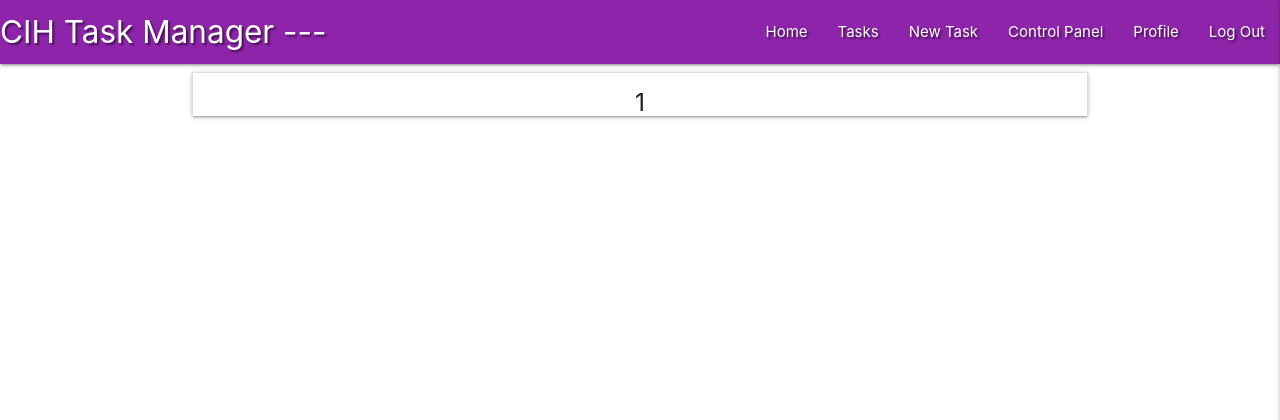
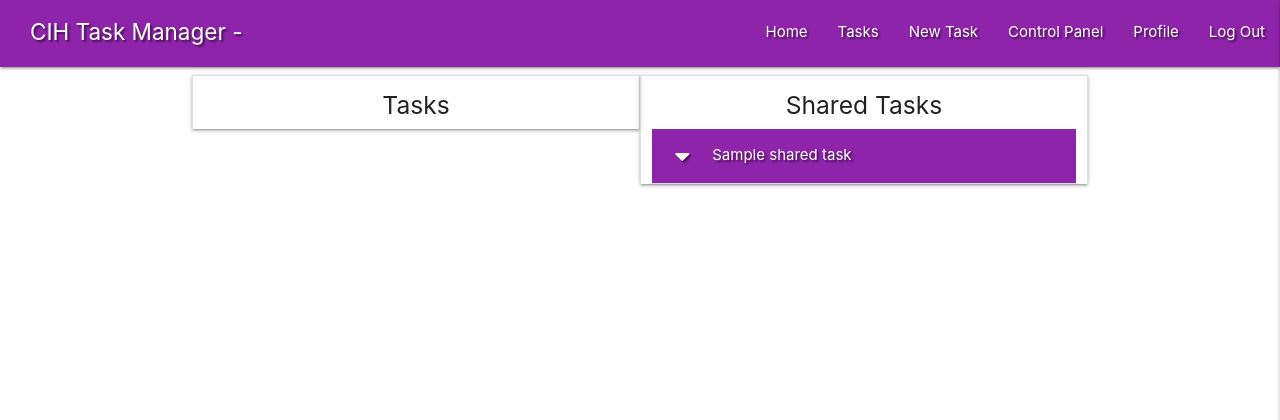
Before and after one commit to nsum/ms3-hotel-task-manager, a Flask app: template templates/tasks.html in a window 1280 px wide. Shown: the top 420 px of the page. Run offline with Flask 2, Linux system fonts and the light colour scheme; the visitor is signed in with stand-in values (Sample User, id 1); the template is opened without the code that fills it: most values are stand-ins (such as "Sample title", 1, 10 or a date in 2020); some libraries are stand-ins or nearby versions.

Commit message:
Add shared tasks accordion to tasks

```diff
--- a/app.py
+++ b/app.py
@@ -32,8 +32,11 @@ def home():
 
 @app.route("/tasks")
 def tasks():
-    tasks = mongo.db.department_tasks.find()
-    return render_template("tasks.html", tasks=tasks)
+    shared_tasks = mongo.db.shared_tasks.find()
+    department_tasks = mongo.db.department_tasks.find()
+    return render_template(
+        "tasks.html", department_tasks=department_tasks,
+        shared_tasks=shared_tasks)
 
 
 @app.route("/login", methods=["GET", "POST"])
--- a/static/css/style.css
+++ b/static/css/style.css
@@ -8,3 +8,8 @@
 .text-shadow {
     text-shadow: 2px 2px 2px rgba(0, 0, 0, 0.5);
 }
+
+.logo {
+    font-size: 1.5rem;
+    padding-left: 2rem;
+}
--- a/templates/base.html
+++ b/templates/base.html
@@ -20,7 +20,12 @@
         <nav class="nav-extended text-shadow purple darken-1">
             <!-- top navbar -->
             <div class="nav-wrapper">
-                <a href="#!" class="brand-logo">CIH Task Manager --- {{ session.department.capitalize() }}</a>
+                <a href="#!" class="logo">
+                    CIH Task Manager
+                    {% if session.department %}
+                        - {{ session.department.capitalize() }}
+                    {% endif %}
+                </a>
                 <a href="#" data-target="mobile-demo" class="sidenav-trigger right"><i class="fas fa-bars"></i></a>
                 <ul class="right hide-on-med-and-down">
                     <li><a href="{{ url_for('home') }}">Home</a></li>
@@ -43,7 +48,11 @@
                 <h5 class="center-align purple-text text-darken-1">Task Manager</h5>
             </li>
             <li>
-                <h6 class="center-align purple-text text-darken-1">{{ session.department.capitalize() }}</h6>
+                <h6 class="center-align purple-text text-darken-1">
+                    {% if session.department %}
+                        {{ session.department.capitalize() }}
+                    {% endif %}
+                </h6>
             </li>
             <li><a href="{{ url_for('home') }}">Home</a></li>
             {% if session.user %}
--- a/templates/tasks.html
+++ b/templates/tasks.html
@@ -1,12 +1,13 @@
 {% extends "base.html" %}
 {% block content %}
 
-<ul class="collapsible">
-    <h5 class="center-align">{{ session.department }}</h5>
-    {% for task in tasks if task.department_name == "hsk" %}
+<div class="row">
+    <ul class="collapsible col s12 m6">
+        <h5 class="center-align">{{ session.department.capitalize() }} Tasks</h5>
+        {% for department_task in department_tasks if department_task.department_name == session.department.lower() %}
             <li>
             <div class="collapsible-header white-text text-shadow purple darken-1"><i class="fas fa-caret-down"></i>
-            {{ task.task_name }}
+                {{ department_task.task_name }}
             </div>
             <div class="collapsible-body">
                 <span>Lorem ipsum dolor sit amet.</span>
@@ -14,5 +15,19 @@
             </li>
         {% endfor %}
     </ul>
+    <ul class="collapsible col s12 m6">
+        <h5 class="center-align">Shared Tasks</h5>
+        {% for shared_task in shared_tasks %}
+            <li>
+            <div class="collapsible-header white-text text-shadow purple darken-1"><i class="fas fa-caret-down"></i>
+                {{ shared_task.task_name }}
+            </div>
+            <div class="collapsible-body">
+                <span>Lorem ipsum dolor sit amet.</span>
+                </div>
+            </li>
+        {% endfor %}
+    </ul>
+</div>
 
 {% endblock %}
```
Lines whose indentation alone changed are shown as unchanged.
